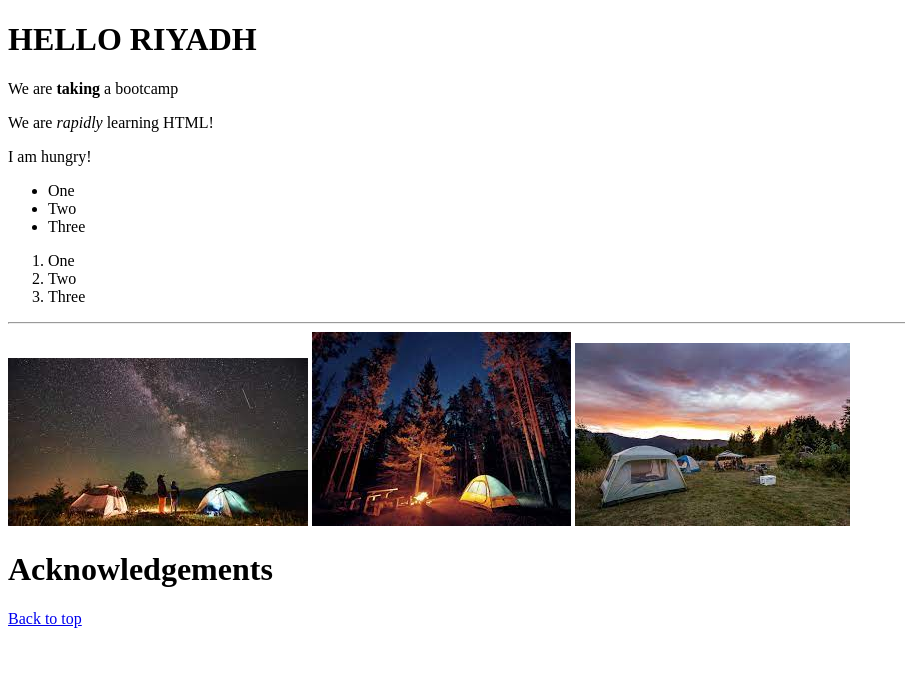
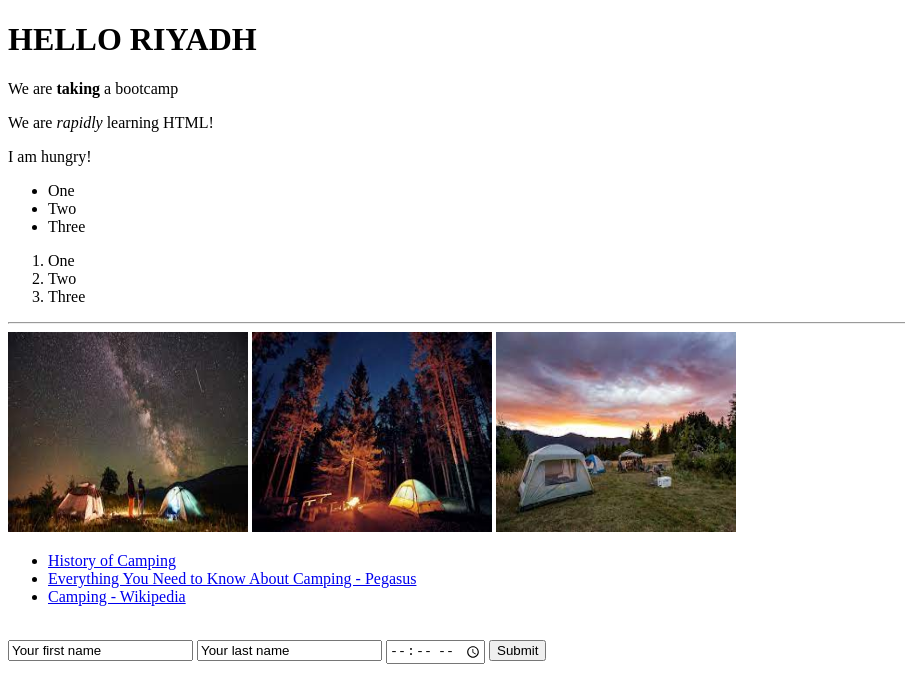
Before and after one commit to TheRealBasel/htmlpractice, a plain HTML site: page index.html in a window 1280 px wide. Shown: the whole page, without its empty margins (0-905 px from the left). Drawn offline with Linux system fonts and the light colour scheme.

Commit message:
Add Images and form

```diff
--- a/index.html
+++ b/index.html
@@ -30,12 +30,36 @@
         </div>
 
         <hr>
-        <img src="imgs/camping1.jpg" alt="Camping"/>
-        <img src="imgs/camping2.jpg" alt="Camping"/>
-        <img src="imgs/camping3.jpg" alt="Camping"/>
+        <img src="imgs/camping1.jpg" alt="Camping image 1" height="200" width="240"/>
 
-        <h1>Acknowledgements</h1>
+        <img src="imgs/camping2.jpg" alt="Camping image 2" height="200" width="240"/>
 
-        <a href="#top">Back to top</a>
+        <img src="imgs/camping3.jpg" alt="Camping image 3" height="200" width="240"/>
+        <br>
+        <ul>
+            <li>
+                <a href="https://www.campingintheforest.co.uk/blog/camping-information/history-of-camping">History of Camping</a>
+            </li>
+            <li>
+                <a href="https://www.flypgs.com/en/extreme-sports/camping">Everything You Need to Know About Camping - Pegasus</a>
+
+            </li>
+            <li>
+                <a href="https://en.wikipedia.org/wiki/Camping">Camping - Wikipedia</a>
+
+            </li>
+        </ul>
+
+    <br>
+        <form>
+            <label for="fname"></label>
+            <input type="text" name="fname" id="fname" value="Your first name">
+            <label for="lname"></label>
+            <input type="text" name="lname" id="lname" value="Your last name">
+            <label for="time"></label>
+            <input type="time" name="time" id="time" value="time">
+
+            <button type="submit">Submit</button>
+        </form>
     </body>
 </html>
```
